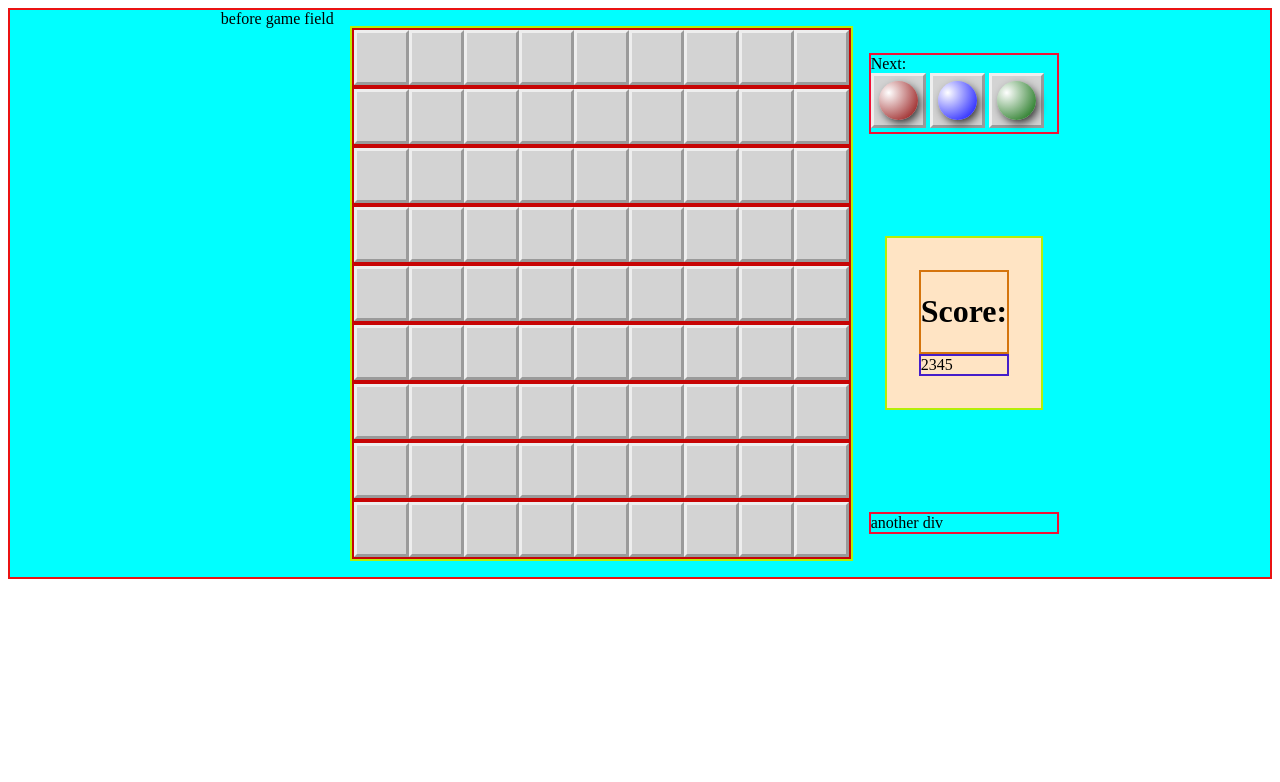
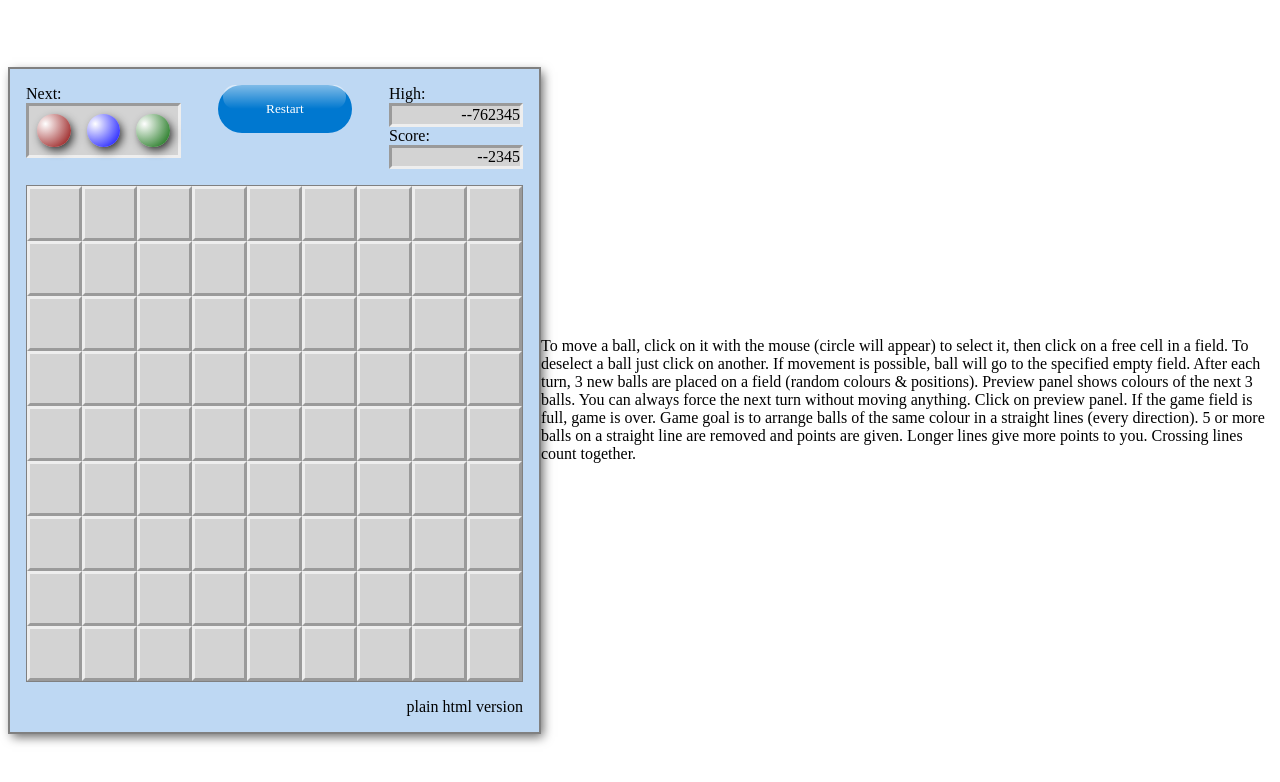
Before and after one commit to xxxDef/Lines, a plain HTML site: page index.html in a window 1280 px wide. Drawn offline with Linux system fonts and the light colour scheme; a web font is replaced by a local one.

Commit message:
realighn all

```diff
--- a/index.html
+++ b/index.html
@@ -13,31 +13,37 @@
     </script>
 </html>
 <body>
+
     <div id="gameContainer">
-        <div>before game field</div>
 
+        <div id="topPane" >
+
+
+            <div >
+                <div>Next:</div>
+                <div id="nextBalls" >
+                    <div class="placeForNext"><div class="circle color2"></div></div>
+                    <div class="placeForNext"><div class="circle color1"></div></div>
+                    <div class="placeForNext"><div class="circle color3"></div></div>
+                </div>
+            </div>
+            <div><button>Restart</button></div>
+            <div >
+                High:
+                <div id="score">--762345</div>
+                Score:
+                <div id="score">--2345</div>
+            </div>
+        </div>
 
         <div id="gameField"></div>
 
-        <div id="rightPane">
-            <div style="border:2px solid #f11035">
-                Next:
-                <div id="nextBalls">
-                    <div class="cell circle color2"><div></div></div>
-                    <div class="cell circle color1"><div></div></div>
-                    <div class="cell circle color3"><div></div></div>
-                </div>
-            </div>
-            <div id="score">
-                <div style="border:2px solid #d5740d"><h1>Score:</h1></div>
-                <div style="border:2px solid #451dca">2345</div>
-            </div>
-            <div style="border:2px solid #f11035">
-                another div
-            </div>
-        </div>
+        <div id="bottomPane">plain html version</div>
+
     </div>
+    <div id="help">To move a ball, click on it with the mouse (circle will appear) to select it, then click on a free cell in a field. To deselect a ball just click on another. If movement is possible, ball will go to the specified empty field. After each turn, 3 new balls are placed on a field (random colours & positions). Preview panel shows colours of the next 3 balls. You can always force the next turn without moving anything. Click on preview panel. If the game field is full, game is over.
 
+        Game goal is to arrange balls of the same colour in a straight lines (every direction). 5 or more balls on a straight line are removed and points are given. Longer lines give more points to you. Crossing lines count together.</div>
     <script src="scripts.js"></script>
     <script>
 
--- a/scripts.js
+++ b/scripts.js
@@ -183,6 +183,7 @@ class GameCell {
     row;
     col;
     node;
+    circle;
 
     #selected;
     #color;
@@ -191,13 +192,17 @@ class GameCell {
         const cellNode = document.createElement("div");
         cellNode.classList.add("cell");
         cellNode.id = `cell${r}-${c}`;
-        cellNode.appendChild(document.createElement("div"));
+
+        const circle = document.createElement("div");
+        circle.id = `circle${r}-${c}`;
+        cellNode.appendChild(circle);
 
         parentDiv.appendChild(cellNode);
 
         this.col = c;
         this.row = r;
         this.node = cellNode;
+        this.circle = circle;
         this.#selected = false;
         this.#color = null;
     }
@@ -211,43 +216,43 @@ class GameCell {
     }
 
     select() {
-        this.node.classList.add("selected");
+        this.circle.classList.add("selected");
         this.#selected = true;
     }
 
     deselect() {
-        this.node.classList.remove("selected");
+        this.circle.classList.remove("selected");
         this.#selected = false;
     }
 
     setColor(color) {
         if (color === null){
-            this.node.classList.remove("color" + this.#color);
-            this.node.classList.remove("circle");
+            this.circle.classList.remove("color" + this.#color);
+            this.circle.classList.remove("circle");
             this.#color = null;
         }
         else {
             this.#color = color;
-            this.node.classList.add("color" + this.#color);
-            this.node.classList.add("circle");
+            this.circle.classList.add("color" + this.#color);
+            this.circle.classList.add("circle");
         }
     }
 
     hidePath(color) {
-        this.node.classList.remove("path");
-        this.node.classList.remove("color"+ color);
+        this.circle.classList.remove("path");
+        this.circle.classList.remove("color"+ color);
     }
 
     showPath(color) {
-        this.node.classList.add("path");
-        this.node.classList.add("color" + color);
+        this.circle.classList.add("path");
+        this.circle.classList.add("color" + color);
     }
 
     showRemoving() {
-        this.node.classList.add("removing");
+        this.circle.classList.add("removing");
     }
     hideRemoving() {
-        this.node.classList.remove("removing");
+        this.circle.classList.remove("removing");
     }
 
     set onClick(handler) {
--- a/styles.css
+++ b/styles.css
@@ -1,39 +1,39 @@
+@import url("https://fonts.googleapis.com/css2?family=Bruno Ace&display=swap");
+
+body {
+    display: flex;
+    flex-direction: row;
+    justify-content: center;
+    align-items: center;
+}
 
 #gameContainer {
     display: flex;
-    flex-direction: row;
-    background-color: aqua;
+    flex-direction: column;
+    background-color: rgba(20, 112, 211, 0.276);
 
     justify-content: center;
-    border:2px solid #ea1313;
+    border:2px solid gray;
+
+    font-family: "Bruno Ace";
+    padding: 1em;
+    box-shadow: 3px 4px 10px -1px rgba(0, 0, 0, 0.598);
 }
 
 #gameField  {
     display: flex;
-    border:2px solid #b4ee08;
+
     flex-direction: column;
     flex-wrap:nowrap;
-    margin: 1em;
-}
-
-#rightPane {
-    display: flex;
-    flex-direction: column;
-    justify-content:space-around;
-}
-#score {
-    margin: 1em;
-    padding: 2em;
-    border:2px solid #b4ee08;
-    background-color: bisque;
+    border:1px solid gray;
 }
 
 
 .row {
-    display: inline-flex;
+    display: flex;
     flex-direction: row;
     flex-wrap:nowrap;
-    border:2px solid #c70404;
+
 }
 .cell {
     background-color: lightgray;
@@ -101,47 +101,45 @@
     }
 }
 
-
-
- .circle > div{
+ .circle {
     height: 100%;
     width: 100%;
     border-radius: 50%;
 
     box-shadow: 3px 4px 10px -1px rgba(0, 0, 0, 0.813);
-
     transition-property: box-shadow, transform;
     transition-duration: 0.5s;
 }
 
-.color0 > div{
+.color0  {
     background-image: -webkit-radial-gradient(25% 30%, circle,white, darkorange);
 }
-.color1 > div{
+.color1  {
     background-image: -webkit-radial-gradient(25% 30%, circle,white, blue);
 }
-.color2 > div{
+.color2  {
     background-image: -webkit-radial-gradient(25% 30%, circle,white, darkred);
 }
-.color3 > div{
+.color3  {
     background-image: -webkit-radial-gradient(25% 30%, circle,white, darkgreen);
 }
-.color4 > div{
+.color4  {
     background-image: -webkit-radial-gradient(25% 30%, circle,white, darkmagenta);
 }
 
-.circle:hover > div{
+.circle:hover  {
     transform: translate(0px, -6px);
     box-shadow: 5px 10px 10px -1px rgba(0, 0, 0, 0.598);
 }
 
-.selected > div{
+.selected  {
     animation-name: jumpAnimation;
     animation-duration: 0.3s;
     animation-iteration-count: infinite;
     animation-direction: alternate;
 }
-.path > div {
+
+.path  {
     height: 100%;
     width: 100%;
     border-radius: 50%;
@@ -150,29 +148,94 @@
     opacity: 0.0;
 }
 
-.removing > div {
-
+.removing  {
     animation-name: removingAnimation;
     animation-duration: 0.3s;
     opacity: 0.0;
 }
 
-
-.placeholder > div{
-
-    background-color: rgba(0, 0, 255, 0);
-    height: 100%;
-    width: 100%;
-    border-radius: 50%;
-    transition-property: background-color;
-    transition-duration: 2s;
+#topPane {
+    display: flex;
+    flex-direction: row;
+    justify-content:space-between;
+    margin-bottom: 1em;
+}
+#bottomPane {
+    text-align: right;
+    margin-top: 1em;
 }
 
-.placeholder:hover > div{
-    background-color: rgba(0, 0, 255, 0.26);
+.placeForNext {
+
+    width: 3.1em;
+    height: 3.1em;
+
+    padding: 8px;
+    box-sizing: border-box;
+    display: inline-block;
 }
 
+#nextBalls {
+    display: inline-flex;
+    flex-direction: row;
+    border-style: inset;
+    background-color: lightgray;
 
-.break {
-    float: none;
 }
+
+#score {
+    background-color: lightgray;
+    border-style: inset;
+    width: 8em;
+    text-align: right;
+}
+
+button {
+    background-color: #0078d0;
+  border: 0;
+  border-radius: 56px;
+  color: white;
+
+
+  font-family: "Bruno Ace";
+
+
+  outline: 0;
+  padding: 16px 21px;
+  position: relative;
+  text-align: center;
+  text-decoration: none;
+  transition: all .3s;
+  user-select: none;
+  -webkit-user-select: none;
+  touch-action: manipulation;
+}
+
+button:before {
+
+    background-image: linear-gradient(#fff 0, rgba(255, 255, 255, 0) 100%);
+    border-radius: 125px;
+    content: "";
+    height: 50%;
+    left: 4%;
+    opacity: .5;
+    position: absolute;
+    top: 0;
+    transition: all .3s;
+    width: 92%;
+  }
+
+  button:hover {
+    box-shadow: rgba(255, 255, 255, .2) 0 3px 15px inset, rgba(0, 0, 0, .1) 0 3px 5px, rgba(0, 0, 0, .1) 0 10px 13px;
+
+  }
+
+  #help {
+
+  }
+
+  @media (min-width: 768px) {
+    button {
+      padding: 16px 48px;
+    }
+  }
```
Also changed, not shown: test.html (+48 -67 lines).
